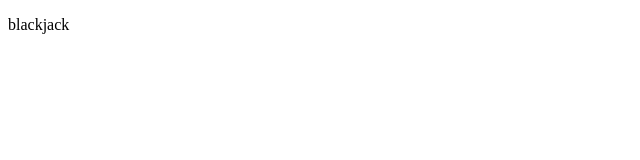
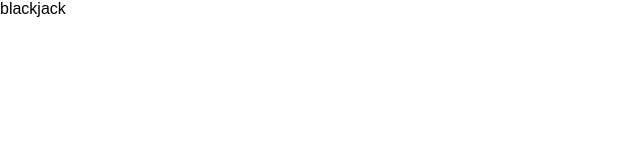
Before and after one commit to timdvlpr/blackjack, an Angular app: page / in a window 1280 px wide. Shown: the top 160 px of the page, without its empty margins (0-640 px from the left). Built offline with nearby package versions, Linux system fonts and the light colour scheme.

Commit message:
global styles added

```diff
--- a/src/styles.scss
+++ b/src/styles.scss
@@ -1 +1,8 @@
-/* You can add global styles to this file, and also import other style files */
+@import url('https://fonts.googleapis.com/css2?family=Roboto:wght@300&display=swap');
+
+* {
+  margin: 0;
+  padding: 0;
+  box-sizing: border-box;
+  font-family: 'Tomorrow', sans-serif;
+}
```
